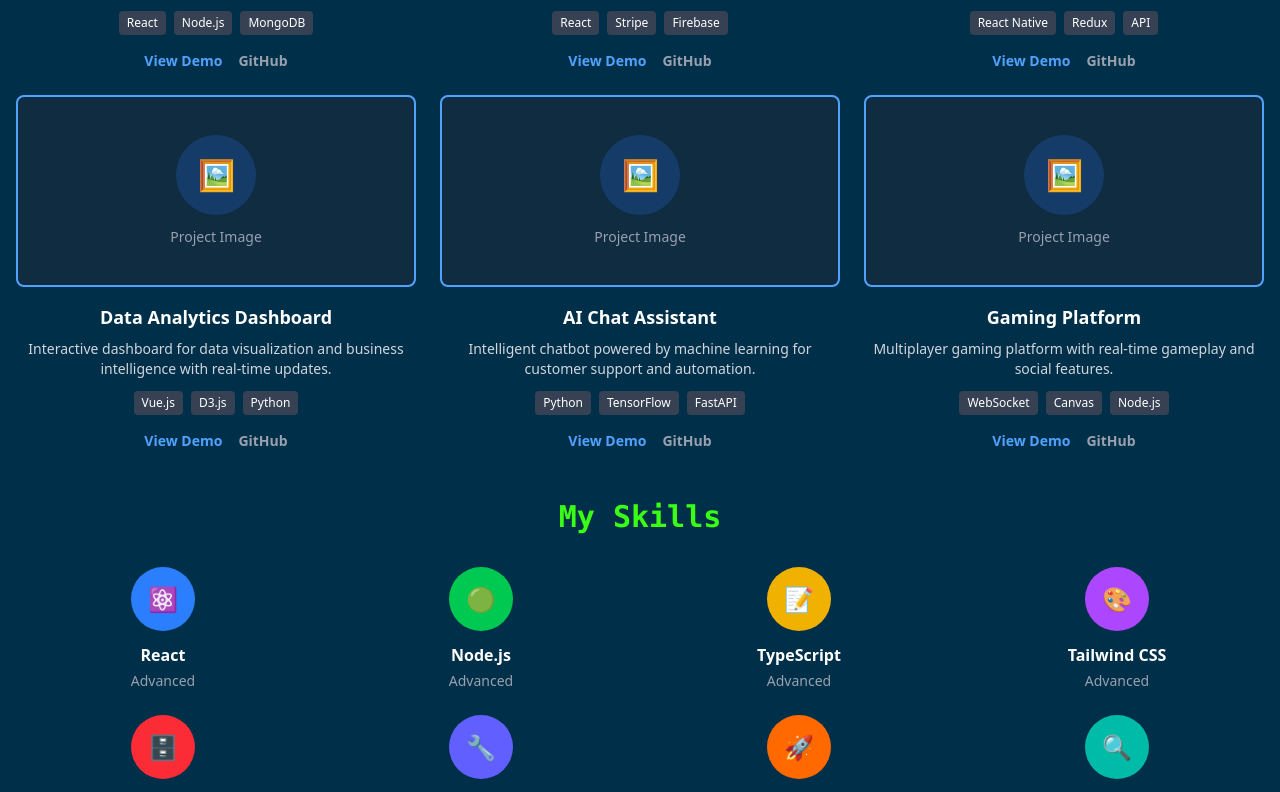
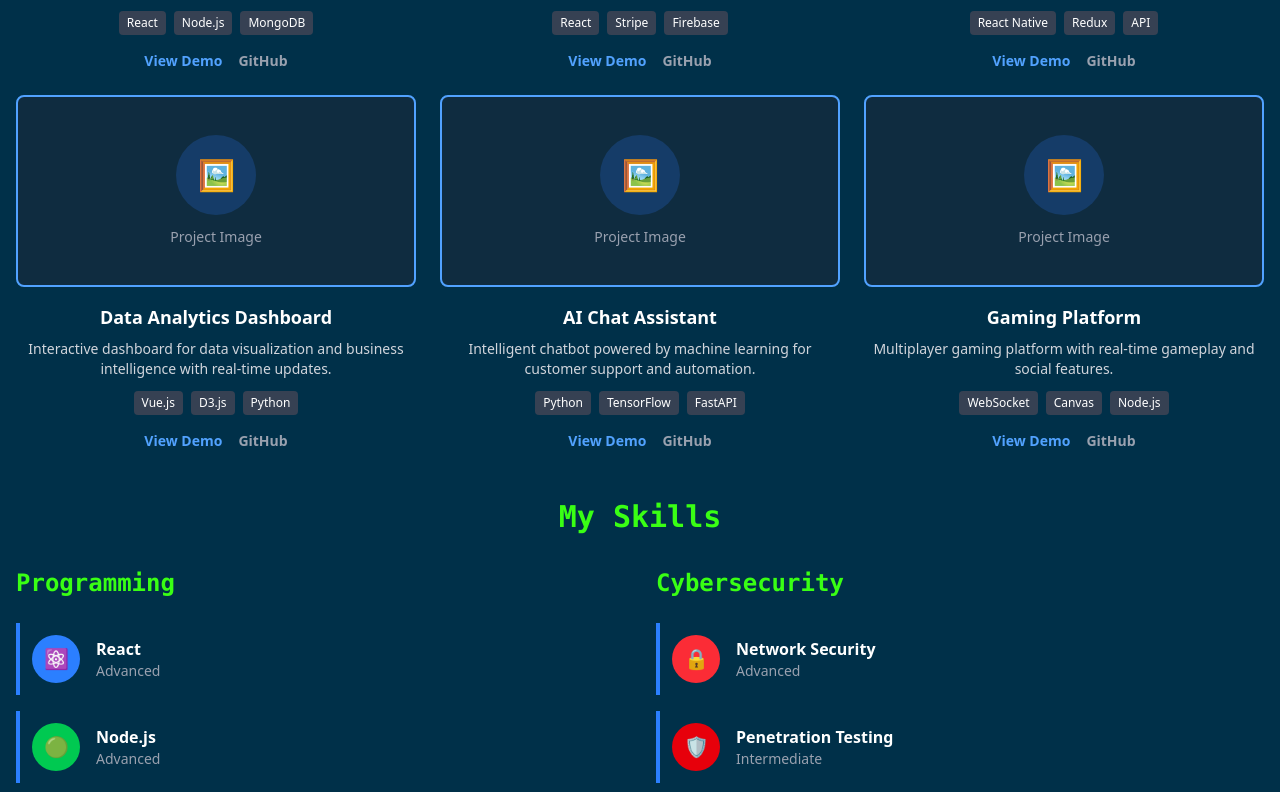
Before and after one commit to Anonimize4/mini-project-, a React (Vite) app: page / in a window 1280 px wide. Shown: the part 2005-2797 px from the top of the page. Built offline with nearby package versions, Linux system fonts and the light colour scheme.

Commit message:
some cyber security challenes added

```diff
--- a/src/components/SkillsSection.tsx
+++ b/src/components/SkillsSection.tsx
@@ -1,56 +1,75 @@
 import { motion } from 'framer-motion';
 
 const SkillsSection = () => {
-  const skills = [
+  const programmingSkills = [
     { icon: "⚛️", name: "React", level: "Advanced", bgColor: "bg-blue-500" },
     { icon: "🟢", name: "Node.js", level: "Advanced", bgColor: "bg-green-500" },
     { icon: "📝", name: "TypeScript", level: "Advanced", bgColor: "bg-yellow-500" },
     { icon: "🎨", name: "Tailwind CSS", level: "Advanced", bgColor: "bg-purple-500" },
-    { icon: "🗄️", name: "MongoDB", level: "Intermediate", bgColor: "bg-red-500" },
-    { icon: "🔧", name: "Git & GitHub", level: "Advanced", bgColor: "bg-indigo-500" },
-    { icon: "🚀", name: "Docker", level: "Intermediate", bgColor: "bg-orange-500" },
-    { icon: "🔍", name: "REST APIs", level: "Advanced", bgColor: "bg-teal-500" },
     { icon: "⚡", name: "JavaScript", level: "Expert", bgColor: "bg-pink-500" },
-    { icon: "☁️", name: "AWS", level: "Intermediate", bgColor: "bg-gray-600" },
-    { icon: "🧪", name: "Jest & Testing", level: "Intermediate", bgColor: "bg-cyan-500" },
-    { icon: "🔄", name: "Redux", level: "Intermediate", bgColor: "bg-emerald-500" }
+    { icon: "🔄", name: "Redux", level: "Intermediate", bgColor: "bg-emerald-500" },
+    { icon: "📱", name: "React Native", level: "Intermediate", bgColor: "bg-indigo-500" },
+    { icon: "🐍", name: "Python", level: "Advanced", bgColor: "bg-blue-600" },
+    { icon: "🌐", name: "Vue.js", level: "Intermediate", bgColor: "bg-green-600" },
+    { icon: "🔗", name: "API Development", level: "Advanced", bgColor: "bg-orange-500" }
   ];
+
+  const cybersecuritySkills = [
+    { icon: "🔒", name: "Network Security", level: "Advanced", bgColor: "bg-red-500" },
+    { icon: "🛡️", name: "Penetration Testing", level: "Intermediate", bgColor: "bg-red-600" },
+    { icon: "🔍", name: "Vulnerability Assessment", level: "Advanced", bgColor: "bg-orange-600" },
+    { icon: "🔐", name: "Encryption & Cryptography", level: "Intermediate", bgColor: "bg-purple-600" },
+    { icon: "🚨", name: "Incident Response", level: "Intermediate", bgColor: "bg-yellow-600" },
+    { icon: "📊", name: "Security Monitoring", level: "Advanced", bgColor: "bg-teal-600" },
+    { icon: "☁️", name: "Cloud Security", level: "Intermediate", bgColor: "bg-gray-600" },
+    { icon: "🔧", name: "Git & GitHub", level: "Advanced", bgColor: "bg-gray-700" },
+    { icon: "🚀", name: "Docker Security", level: "Intermediate", bgColor: "bg-cyan-600" },
+    { icon: "🧪", name: "Security Testing", level: "Advanced", bgColor: "bg-pink-600" }
+  ];
+
+  const SkillItem = ({ skill, index, delay = 0 }: { skill: any; index: number; delay?: number }) => (
+    <motion.div
+      key={index}
+      className="flex items-center space-x-4 p-3 border-l-4 border-blue-500 hover:bg-gray-800/50 transition-colors duration-300"
+      whileHover={{ x: 10 }}
+      initial={{ opacity: 0, x: -20 }}
+      animate={{ opacity: 1, x: 0 }}
+      transition={{ duration: 0.4, delay: delay + index * 0.1 }}
+    >
+      <div className={`w-12 h-12 ${skill.bgColor} rounded-full flex items-center justify-center flex-shrink-0`}>
+        <span className="text-white text-xl">{skill.icon}</span>
+      </div>
+      <div className="flex-1">
+        <h3 className="text-white font-semibold">{skill.name}</h3>
+        <p className="text-gray-400 text-sm">{skill.level}</p>
+      </div>
+    </motion.div>
+  );
 
   return (
     <section id="skills" className="mb-12">
       <h2 className="text-3xl font-bold mb-8 text-center font-mono" style={{ color: '#39FF14' }}>My Skills</h2>
 
-      <div className="grid grid-cols-2 md:grid-cols-3 lg:grid-cols-4 gap-6">
-        {skills.map((skill, index) => (
-          <motion.div
-            key={index}
-            className="text-center"
-            whileHover={{
-              scale: 1.1,
-              rotate: [0, -5, 5, -5, 0],
-              transition: { duration: 0.3 }
-            }}
-            initial={{ opacity: 0, scale: 0.8 }}
-            animate={{ opacity: 1, scale: 1 }}
-            transition={{
-              duration: 0.5,
-              delay: index * 0.05,
-              type: "spring",
-              stiffness: 100
-            }}
-          >
-            <div className={`w-16 h-16 ${skill.bgColor} rounded-full mx-auto mb-3 flex items-center justify-center`}>
-              <span className="text-white text-2xl">{skill.icon}</span>
-            </div>
-            <motion.h3
-              className="text-white font-bold mb-1"
-              whileHover={{ scale: 1.2 }}
-            >
-              {skill.name}
-            </motion.h3>
-            <p className="text-gray-400 text-sm">{skill.level}</p>
-          </motion.div>
-        ))}
+      <div className="flex flex-col lg:flex-row gap-8">
+        {/* Programming Skills - Left Side */}
+        <div className="flex-1">
+          <h3 className="text-2xl font-semibold mb-6 font-mono" style={{ color: '#39FF14' }}>Programming</h3>
+          <div className="space-y-4">
+            {programmingSkills.map((skill, index) => (
+              <SkillItem key={index} skill={skill} index={index} />
+            ))}
+          </div>
+        </div>
+
+        {/* Cybersecurity Skills - Right Side */}
+        <div className="flex-1">
+          <h3 className="text-2xl font-semibold mb-6 font-mono" style={{ color: '#39FF14' }}>Cybersecurity</h3>
+          <div className="space-y-4">
+            {cybersecuritySkills.map((skill, index) => (
+              <SkillItem key={index} skill={skill} index={index} />
+            ))}
+          </div>
+        </div>
       </div>
     </section>
   );
```
